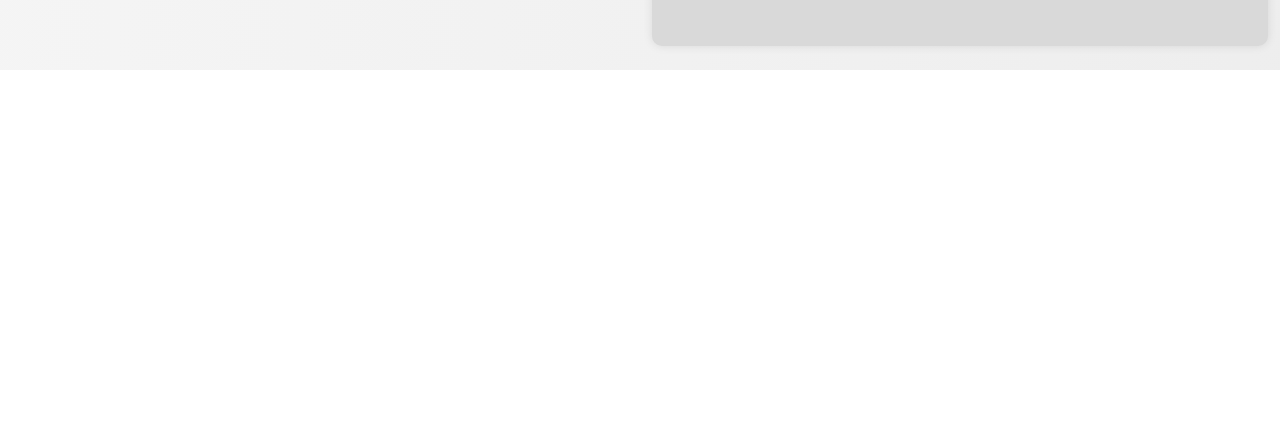
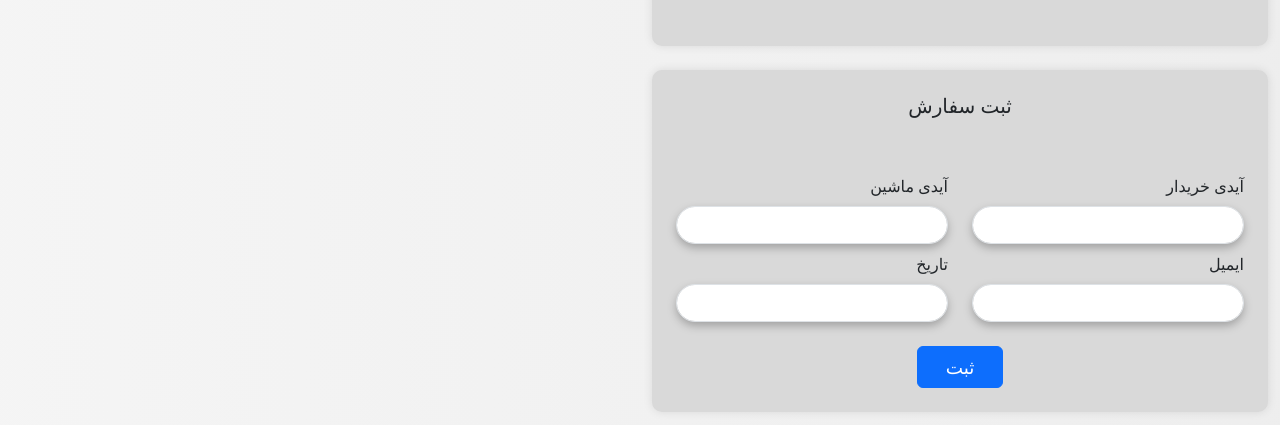
Before and after one commit to thisisehyas/CRM-Webiste, a React (Vite) app in the folder Frontend/: page /AdminPanel in a window 1280 px wide. Shown: the part 959-1384 px from the top of the page. Before the commit the page ends 1029 px from the top, so only its background shows below. Built offline with nearby package versions, Linux system fonts and the light colour scheme; no server answers.

Commit message:
Admin panel: created the component for submitting orders

```diff
--- a/Frontend/src/components/Admin/AdminInfoBox.jsx
+++ b/Frontend/src/components/Admin/AdminInfoBox.jsx
@@ -6,6 +6,7 @@ import "../../styles/fontSize.css";
 import { getAccessToken } from "../../components/authUtils";
 import { useState } from "react";
 import { useEffect } from "react";
+import "bootstrap/dist/css/bootstrap.min.css";
 
 const AdminInfoBox = () => {
   const [adminInfo, setAdminInfo] = useState({
--- /dev/null
+++ b/Frontend/src/components/Admin/OrderSubmitBox.jsx
@@ -0,0 +1,63 @@
+import React from "react";
+import { Container, Row, Col, Button } from "react-bootstrap";
+import Form from "react-bootstrap/Form";
+import InputGroup from "react-bootstrap/InputGroup";
+import "../../styles/fontSize.css";
+import "bootstrap/dist/css/bootstrap.min.css";
+
+const OrderSubmitBox = () => {
+  return (
+    <>
+      <Container
+        style={{
+          backgroundColor: "#D9D9D9",
+          borderRadius: "10px",
+          boxShadow: "0 0 10px rgba(0, 0, 0, 0.1)",
+        }}
+        className="p-4 mt-3 mb-3 change-font"
+      >
+        <Form style={{ textAlign: "right", direction: "rtl" }}>
+          <h5 className="text-center mb-5">ثبت سفارش</h5>
+          <Row>
+            <Form.Group as={Col} md="6">
+              <Form.Label className="mt-2">آیدی خریدار</Form.Label>
+              <Form.Control required type="number" />
+            </Form.Group>
+
+            <Form.Group as={Col} md="6">
+              <Form.Label className="mt-2"> آیدی ماشین</Form.Label>
+              <Form.Control required type="number" />
+            </Form.Group>
+          </Row>
+
+          <Row>
+            <Form.Group as={Col} md="6">
+              <Form.Label className="mt-2">ایمیل</Form.Label>
+              <Form.Control
+                type="email"
+                required
+                pattern="[a-zA-Z0-9. _%+-]+@[a-zA-Z0-9"
+              />
+            </Form.Group>
+
+            <Form.Group as={Col} md="6">
+              <Form.Label className="mt-2">تاریخ</Form.Label>
+              <InputGroup hasValidation>
+                <Form.Control type="text" required />
+              </InputGroup>
+            </Form.Group>
+          </Row>
+          <div className="d-flex justify-content-center mt-4">
+            <Button style={{ width: "15%", fontSize: "115%" }}>ثبت</Button>
+          </div>
+        </Form>
+      </Container>
+    </>
+  );
+};
+
+export default OrderSubmitBox;
+
+
+// put a format for the data input field.
+// see if you are getting all the info needed to submit an order.
--- a/Frontend/src/components/UsersList.jsx
+++ b/Frontend/src/components/UsersList.jsx
@@ -36,7 +36,10 @@ const UsersList = () => {
       const userList = await response.json();
       console.log("Fetched users successfully:", userList);
       const filteredUsers = userList.filter(
-        (user) => user.username !== "admin1" && user.username !== "admin" && user.username !== "me"
+        (user) =>
+          user.username !== "admin1" &&
+          user.username !== "admin" &&
+          user.username !== "me"
       );
       setUsers(filteredUsers);
     } catch (error) {
@@ -108,7 +111,7 @@ const UsersList = () => {
 
       <ListGroup
         className="p-3"
-        style={{ overflowY: "auto", maxHeight: "210px" }}
+        style={{ overflowY: "auto", maxHeight: "224px" }}
       >
         {users.map((user) => (
           <ListGroup.Item
--- a/Frontend/src/routes/AdminPanel.jsx
+++ b/Frontend/src/routes/AdminPanel.jsx
@@ -4,6 +4,7 @@ import { Row, Col } from "react-bootstrap";
 import CostumerMessage from "../components/CostumerMessage";
 import UsersList from "../components/UsersList";
 import { Navbar, Container } from "react-bootstrap";
+import OrderSubmitBox from "../components/Admin/OrderSubmitBox";
 
 const AdminPanel = () => {
   return (
@@ -41,6 +42,7 @@ const AdminPanel = () => {
 
         <Col md={6} xs={12}>
           <RoutesList />
+          <OrderSubmitBox />
         </Col>
       </Row>
     </div>
```
